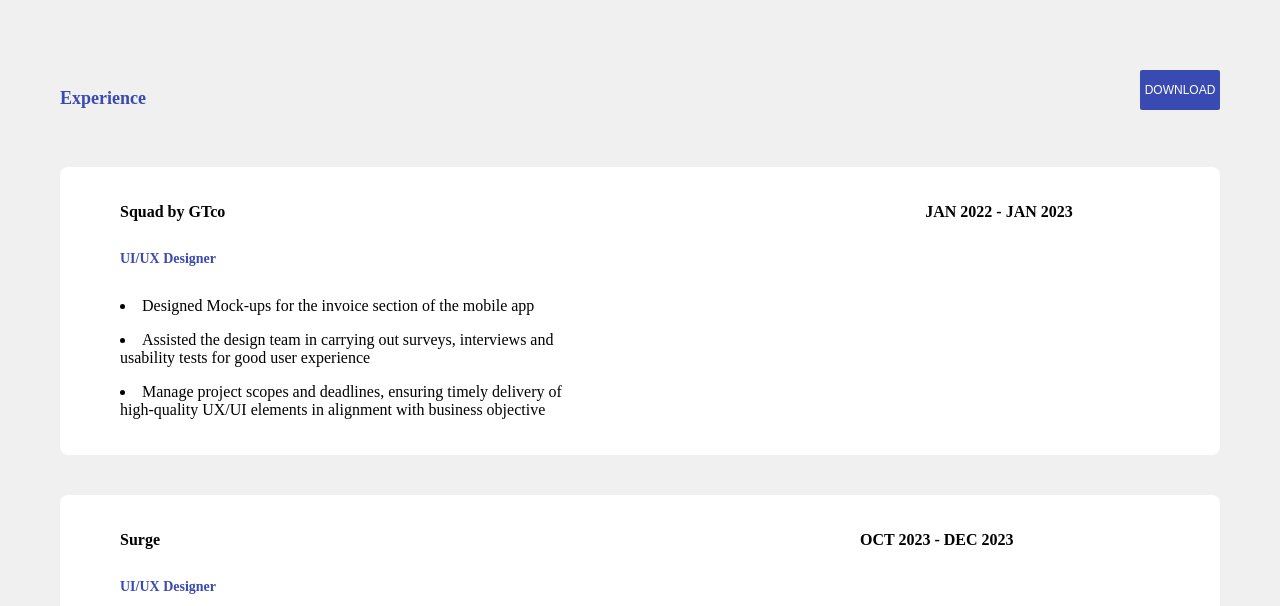
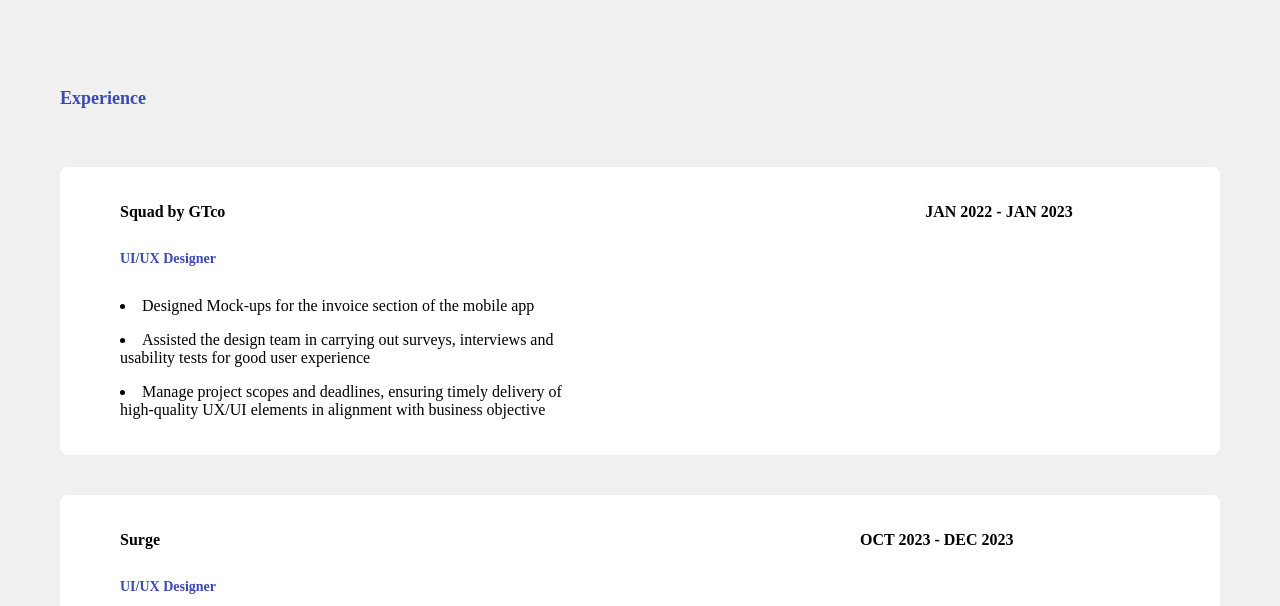
Before and after one commit to Mirakul-dev/Portfolio, a plain HTML site: page Resume.html in a window 1280 px wide. Shown: the part 133-739 px from the top of the page. Drawn offline with Linux system fonts and the light colour scheme.

Commit message:
Update Resume.html

```diff
--- a/Resume.html
+++ b/Resume.html
@@ -56,11 +56,7 @@
         </p>
       </div>
 
-      <div>
-        <button class="download-button">
-          DOWNLOAD
-        </button>
-      </div>
+
     </div>
 
     <div class="card">
```
